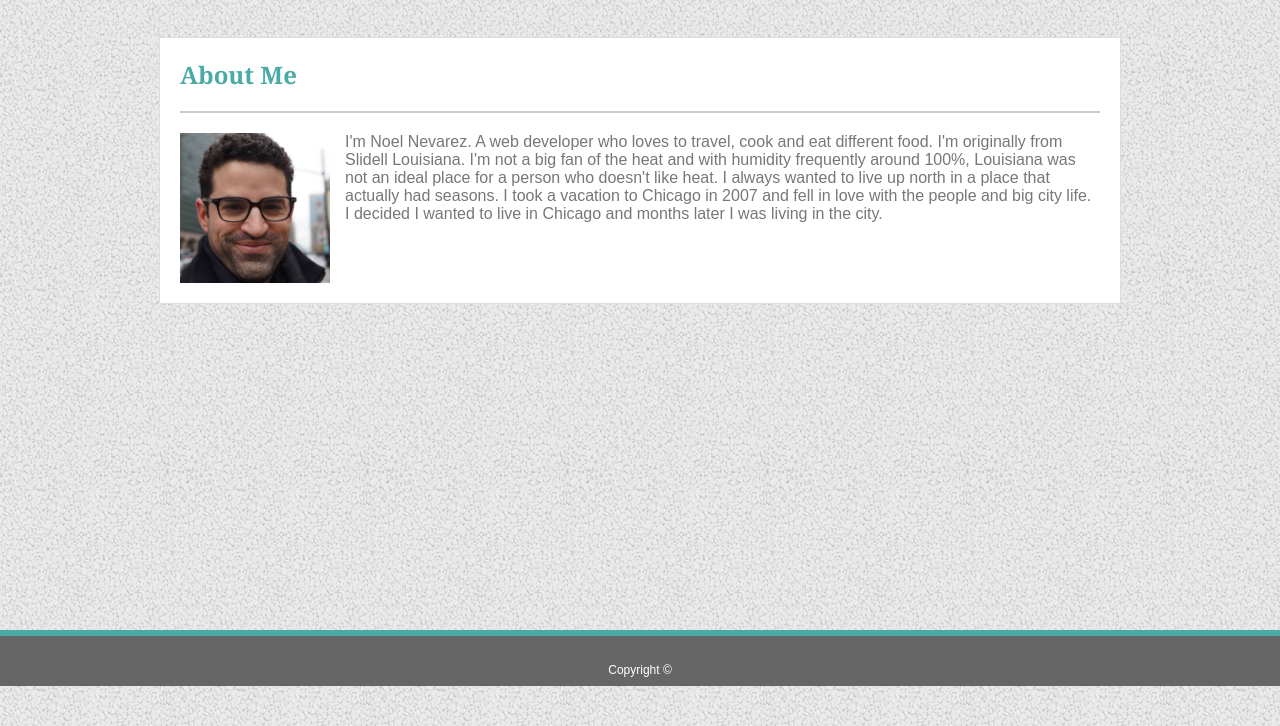
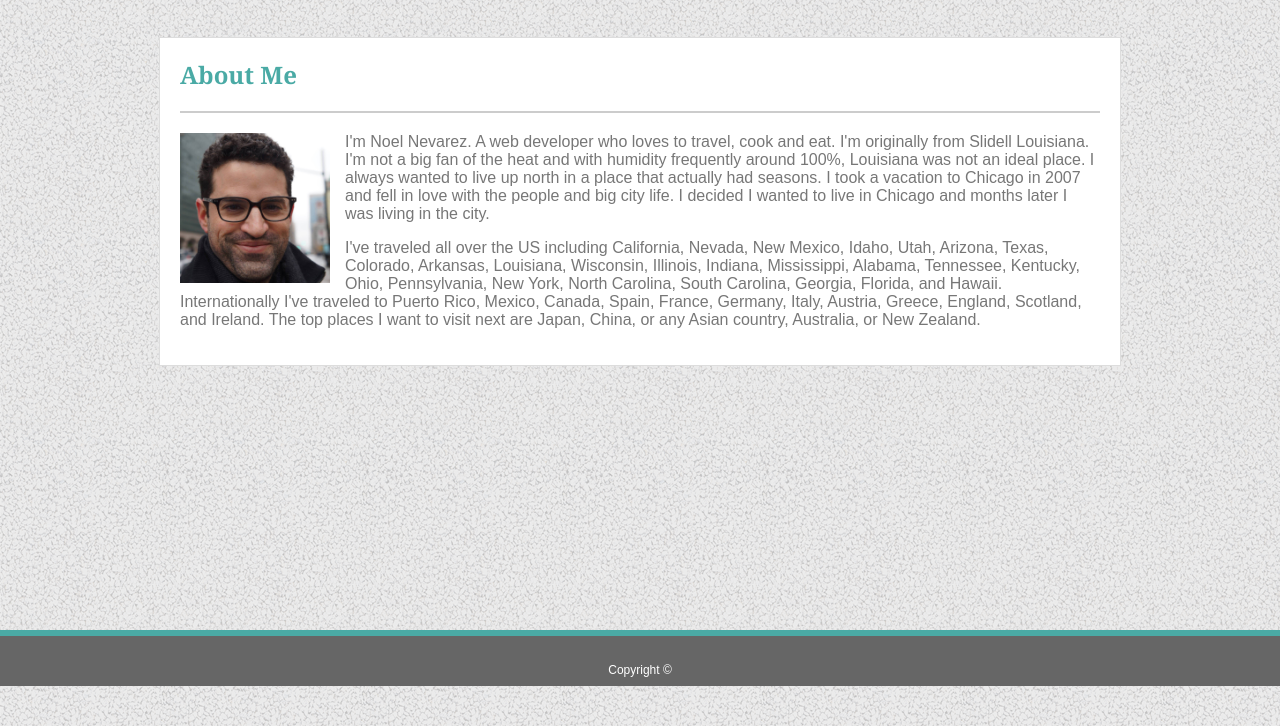
Before and after one commit to noel3740/Basic-Portfolio, a plain HTML site: page index.html in a window 1280 px wide. Shown: the part 74-800 px from the top of the page. Drawn offline with Linux system fonts and the light colour scheme.

Commit message:
Changing title in html pages. Modifying details in about me page.

```diff
--- a/index.html
+++ b/index.html
@@ -25,10 +25,18 @@
             <h1 class="mainContentHeader">About Me</h1>
             <p>
                 <img class="myPic" src="assets/images/mypic.jpg" alt="Picture of Noel Nevarez">
-                I'm Noel Nevarez. A web developer who loves to travel, cook and eat different food. I'm originally from Slidell Louisiana.
-                I'm not a big fan of the heat and with humidity frequently around 100%, Louisiana was not an ideal place for a person who doesn't like heat.
+                I'm Noel Nevarez. A web developer who loves to travel, cook and eat. I'm originally from Slidell Louisiana.
+                I'm not a big fan of the heat and with humidity frequently around 100%, Louisiana was not an ideal place.
                 I always wanted to live up north in a place that actually had seasons. I took a vacation to Chicago in 2007 and fell in love with the people and big city life.
                 I decided I wanted to live in Chicago and months later I was living in the city.
+            </p>
+            <p>
+                I've traveled all over the US including California, Nevada, New Mexico, Idaho, Utah, Arizona, Texas, Colorado,
+                Arkansas, Louisiana, Wisconsin, Illinois, Indiana, Mississippi, Alabama, Tennessee, Kentucky, Ohio, Pennsylvania,
+                New York, North Carolina, South Carolina, Georgia, Florida, and Hawaii.
+                Internationally I've traveled to Puerto Rico, Mexico, Canada, Spain, France, Germany, Italy, Austria, Greece,
+                England, Scotland, and Ireland. The top places I want to visit next are Japan, China, or any Asian country,
+                Australia, or New Zealand.
             </p>
         </section>
     </div>
```
Also changed, not shown: contact.html (+1 -1 lines), portfolio.html (+1 -1 lines).
